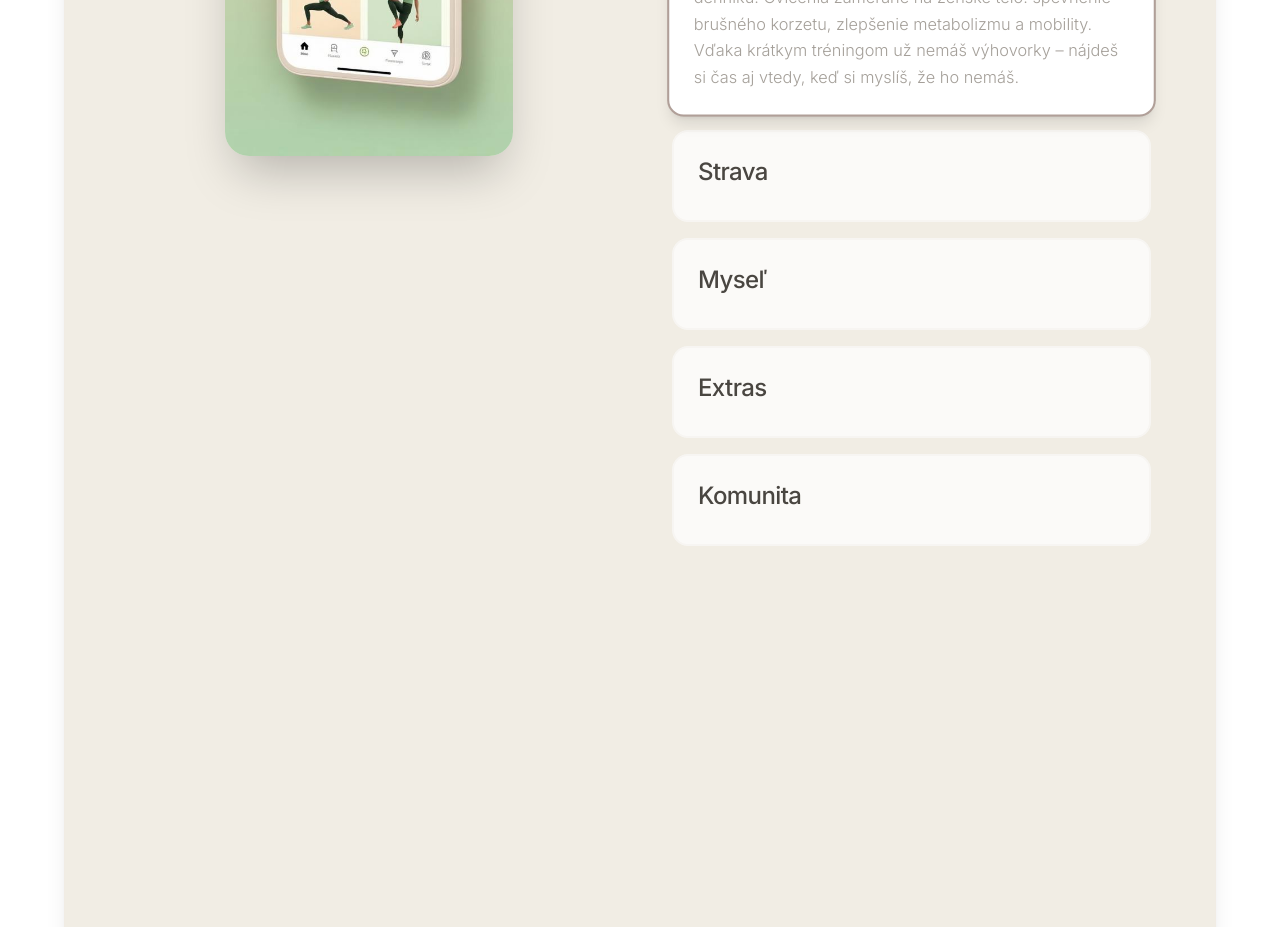
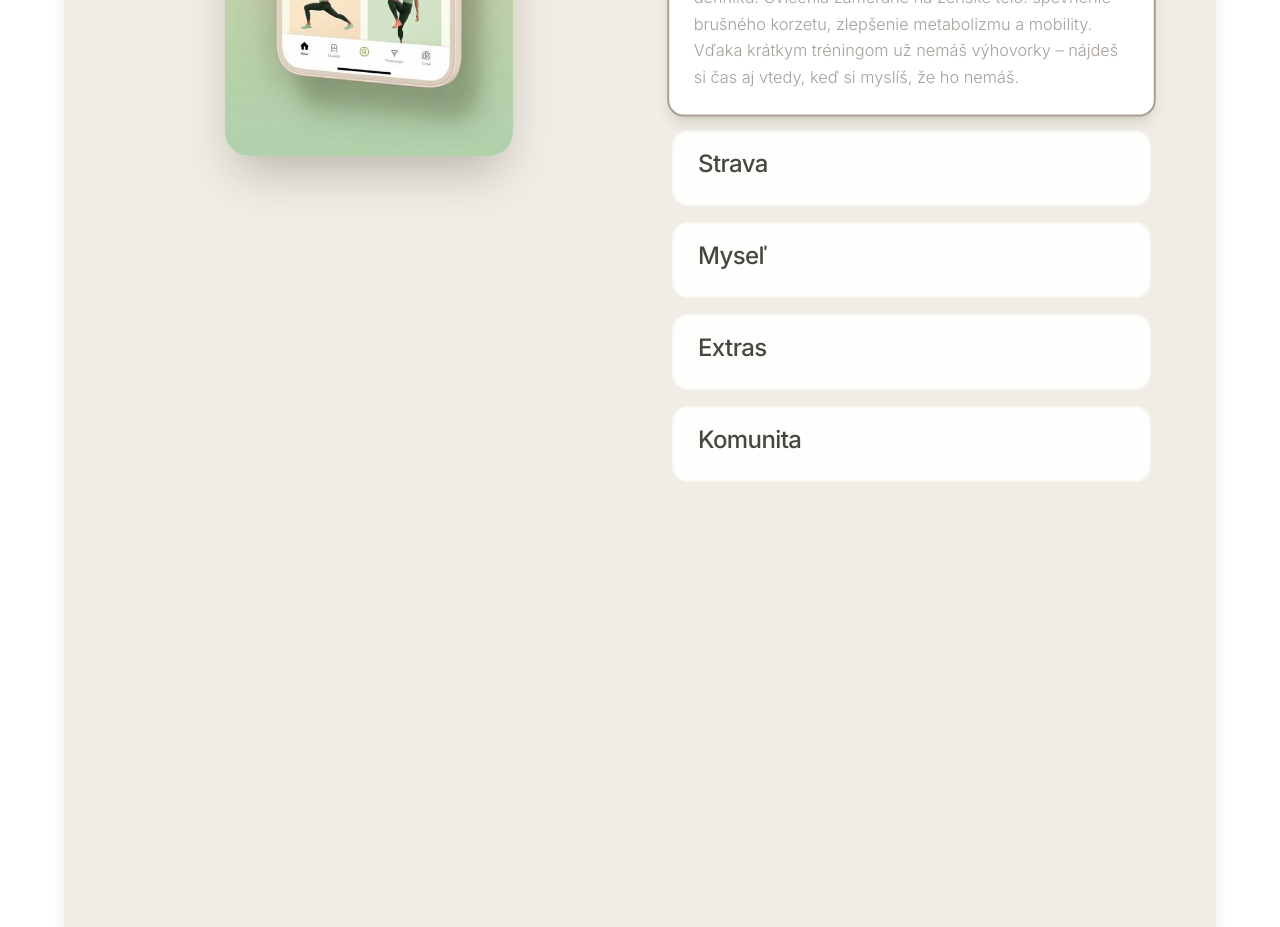
Before and after one commit to NeoMeOfficial/neome_web, a React (Vite) app: page / in a window 1280 px wide. Shown: the part 2800-3727 px from the top of the page. Built offline with nearby package versions, Linux system fonts and the light colour scheme; the HTML template or start-up script is replaced by a standard one.

Commit message:
Reverted to commit ad3536d4abbe800f9372d6177166e6d6e54fefc3

```diff
--- a/src/pages/Index.tsx
+++ b/src/pages/Index.tsx
@@ -236,14 +236,14 @@ const Index = () => {
                       key={index}
                       ref={(el) => (featureRefs.current[index] = el)}
                       style={{ top: `${80 + index * 24}px` }}
-                      className={`sticky p-6 rounded-2xl border-2 transition-all duration-500 ${
+                      className={`sticky rounded-2xl border-2 transition-all duration-500 ${
                         activeFeatureIndex === index
-                          ? 'border-primary/50 bg-white shadow-lg scale-[1.02] z-10'
-                          : 'border-border/20 bg-white/80 opacity-90'
+                          ? 'border-primary/50 bg-white shadow-lg scale-[1.02] z-10 p-6'
+                          : 'border-border/20 bg-white opacity-90 py-4 px-6'
                       }`}
                     >
                       <h3 className="text-2xl font-medium mb-2">{feature.title}</h3>
-                      <div className={`transition-all duration-500 overflow-hidden ${
+                      <div className={`overflow-hidden transition-all duration-500 ${
                         activeFeatureIndex === index
                           ? 'max-h-96 opacity-100'
                           : 'max-h-0 opacity-0'
```
